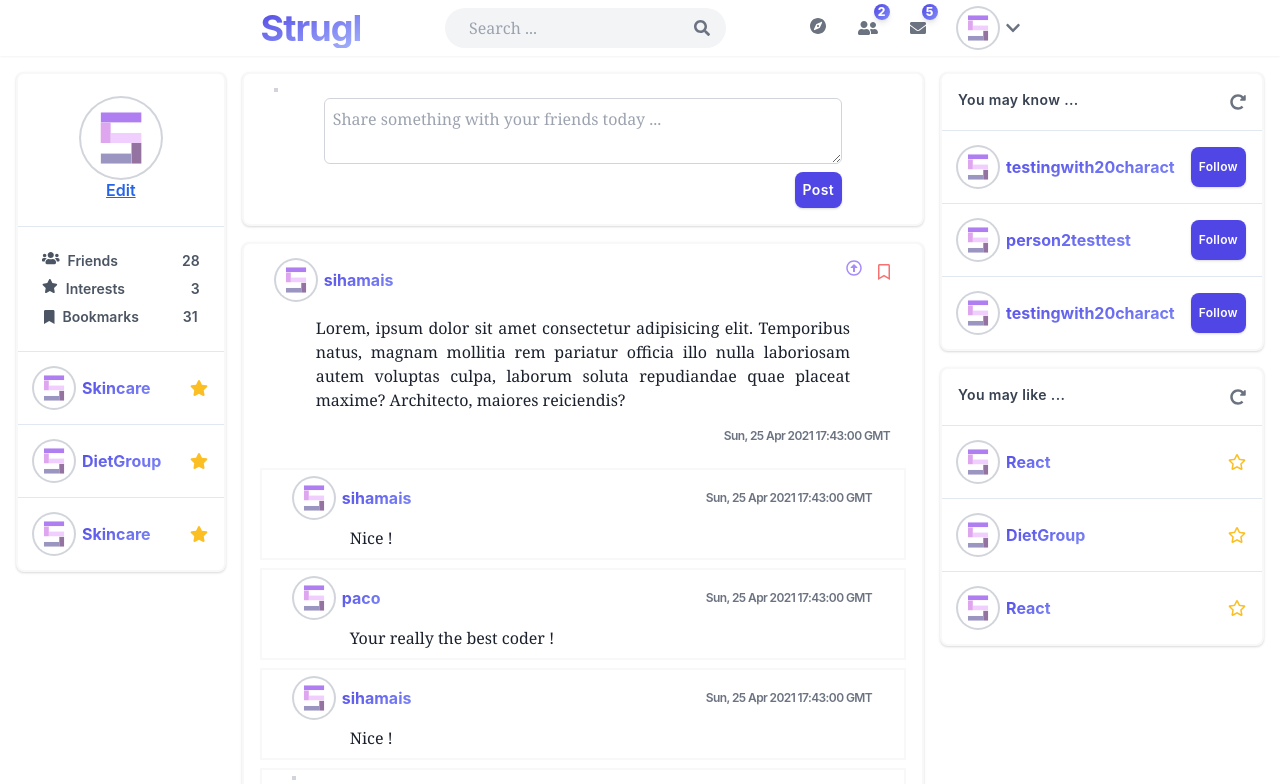
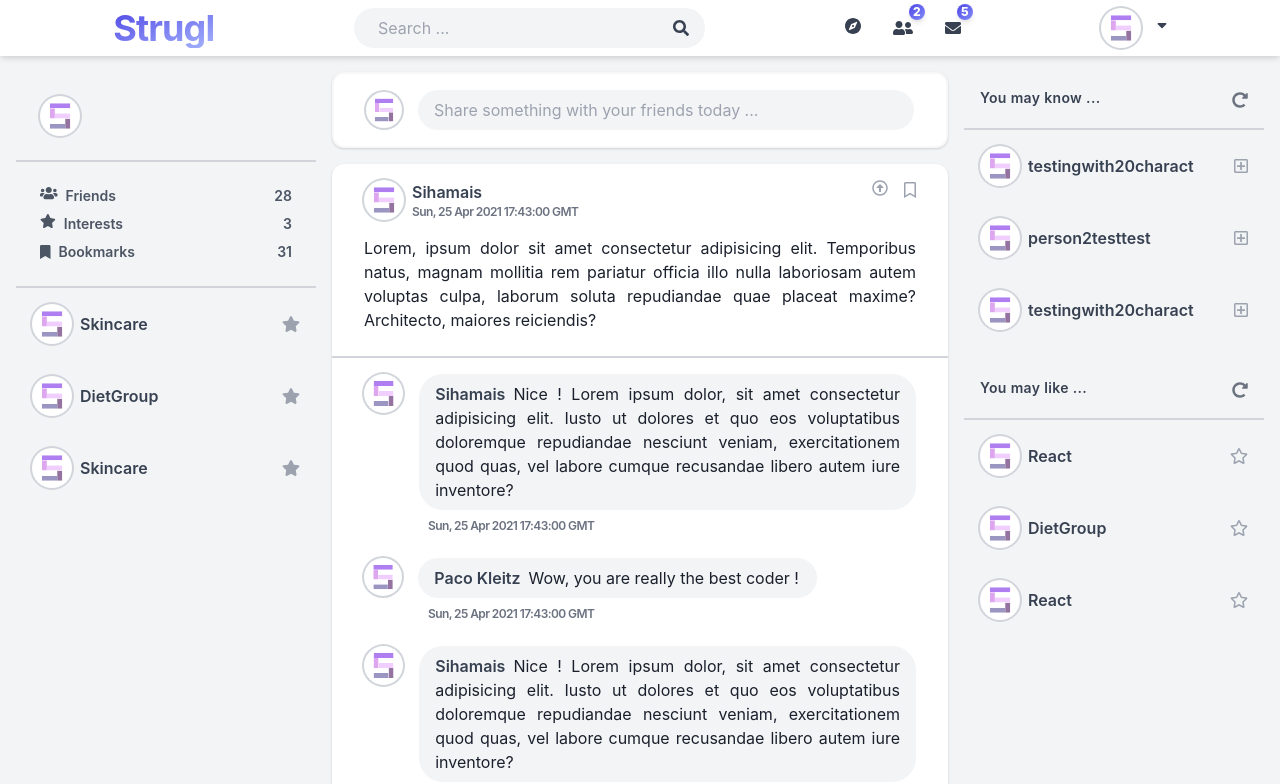
Before and after one commit to pacokleitz/strugl, a Next.js app in the folder client/: page /dashboard in a window 1280 px wide. Shown: the top 784 px of the page. Built offline with nearby package versions, Linux system fonts and the light colour scheme.

Commit message:
Css work

```diff
--- a/client/components/header.tsx
+++ b/client/components/header.tsx
@@ -1,5 +1,5 @@
 import {
-  faChevronDown,
+  faChevronCircleDown,
   faSortDown,
   faEnvelope,
   faUser,
@@ -17,13 +17,13 @@ export default function Header() {
   const router = useRouter();
 
   function SignOut() {
-    window.localStorage.clear();
+    localStorage.clear();
     router.push("/");
   }
 
   return (
-    <div className="sticky top-0 w-full h-auto p-2 mb-4 shadow-sm flex flex-row content-center m-auto text-center justify-evenly align-baseline bg-white">
-      <div className="w-2/3 flex flex-row content-center m-auto text-center justify-around">
+    <div className="sticky top-0 w-full h-auto p-2 mb-4 shadow-md flex flex-row m-auto text-center align-baseline justify-between bg-white">
+      <div className="w-10/12 flex flex-row m-auto text-center justify-between">
         <Link href="/dashboard" as="/">
           <h1 className="bg-gradient-to-br from-indigo-600 to-indigo-300 bg-clip-text text-transparent text-4xl font-bold tracking-tight cursor-pointer">
             Strugl
@@ -32,18 +32,18 @@ export default function Header() {
         <div className="focus-within:shadow-inner flex flex-row px-4 py-1 items-center justify-between w-1/3 rounded-3xl bg-gray-100 focus:outline-none focus:ring-2 focus:ring-gray-200">
           <input
             placeholder="Search ..."
-            className="px-2 bg-transparent font-serif focus:outline-none w-full"
+            className="text-md subpixel-antialiased text-justify px-2 bg-transparent focus:outline-none w-full"
           />
           <FontAwesomeIcon
             icon={faSearch}
-            className=" w-5 h-5 text-gray-500 hover:text-gray-600 cursor-pointer"
+            className=" w-5 h-5 text-gray-700 cursor-pointer transform-gpu hover:rotate-45 rotate-0"
           />
         </div>
-        <div className="flex flex-row content-center justify-around items-end space-x-8">
+        <div className="flex flex-row content-center justify-between items-end space-x-8">
           <div className="self-center relative inline-block">
             <FontAwesomeIcon
               icon={faCompass}
-              className="w-8 h-8 text-gray-500 hover:text-gray-600 cursor-pointer transition duration-500 ease-in-out transform-gpu hover:rotate-180 rotate-0"
+              className="w-8 h-8 text-gray-700 cursor-pointer transition duration-500 ease-in-out transform-gpu hover:rotate-180 rotate-0"
               to="/profile"
               title="Explore"
             />
@@ -51,7 +51,7 @@ export default function Header() {
           <div className="relative inline-block">
             <FontAwesomeIcon
               icon={faUserFriends}
-              className="w-8 h-8 text-gray-500 hover:text-gray-600 cursor-pointer"
+              className="w-8 h-8 text-gray-700 hover:text-gray-600 cursor-pointer"
               to="/profile"
             />
             <span className="shadow-md absolute -top-2 -right-3 w-4 h-4 rounded-full bg-gradient-to-br from-indigo-600 to-indigo-400 text-white font-extrabold text-xs">
@@ -61,19 +61,25 @@ export default function Header() {
           <div className="relative inline-block">
             <FontAwesomeIcon
               icon={faEnvelope}
-              className="w-8 h-8 text-gray-500 hover:text-gray-600 cursor-pointer"
+              className="w-8 h-8 text-gray-700 hover:text-gray-600 cursor-pointer"
               to="/profile"
             />
             <span className="shadow-md absolute -top-2 -right-3 w-4 h-4 rounded-full bg-gradient-to-br from-indigo-600 to-indigo-400 text-white font-extrabold text-xs text-center">
               5
             </span>
           </div>
-          <div className="relative flex flex-row space-x-2 items-center">
+        </div>
+        <div className="relative flex flex-row space-x-2 items-start">
           <a href="/profile">
             <img
               src="default.svg"
-                className="w-10 rounded-full bg-white ring-2 ring-gray-300"
+              className="inline-block mr-2 w-10 rounded-full bg-white ring-2 ring-gray-300"
             />
+            {localStorage.getItem("username") && (
+              <p className="inline-block text-md text-center font-semibold text-gray-700 group-hover:text-gray-700 subpixel-antialiased">
+                {localStorage.getItem("username")}
+              </p>
+            )}
           </a>
           <Menu as="div" className="relative inline-block text-center">
             {({ open }) => (
@@ -81,8 +87,8 @@ export default function Header() {
                 <div>
                   <Menu.Button>
                     <FontAwesomeIcon
-                        icon={faChevronDown}
-                        className="w-6 h-4 text-gray-500 hover:text-gray-600 cursor-pointer focus:outline-none"
+                      icon={faSortDown}
+                      className="w-5 h-7 text-gray-700 cursor-pointer focus:outline-none"
                     />
                   </Menu.Button>
                 </div>
@@ -106,9 +112,9 @@ export default function Header() {
                           <p className="inline-block text-gray-700 text-sm font-medium tracking-wide">
                             Signed in as
                           </p>{" "}
-                            {window.localStorage.getItem("username") && (
+                          {localStorage.getItem("username") && (
                             <p className="inline-block text-sm font-bold bg-gradient-to-br from-indigo-600 to-indigo-400 bg-clip-text text-transparent tracking-wide">
-                                {window.localStorage.getItem("username")}
+                              {localStorage.getItem("username")}
                             </p>
                           )}
                         </div>
@@ -149,6 +155,5 @@ export default function Header() {
         </div>
       </div>
     </div>
-    </div>
   );
 }
--- a/client/pages/dashboard.tsx
+++ b/client/pages/dashboard.tsx
@@ -9,13 +9,13 @@ let chat: string[];
 
 export default function Dashboard(context: any) {
   return (
-    <div className="min-h-screen h-auto w-screen max-w-screen ">
+    <div className="min-h-screen h-auto w-screen max-w-full bg-gray-100 ">
       <Head>
         <title>Strugl</title>
         <link rel="icon" href="/favicon.ico" />
       </Head>
       <Header />
-      <div className="grid grid-flow-col w-auto px-4 m-auto gap-4 justify-between pb-4">
+      <div className="max-w-full w-screen grid grid-cols-4 px-4 m-auto gap-4 justify-between pb-4">
         <Profile />
         <Feed />
         <Suggestions />
--- a/client/pages/login.tsx
+++ b/client/pages/login.tsx
@@ -43,7 +43,7 @@ export default function LogIn() {
 
   const onSubmit: SubmitHandler<FormInputs> = useCallback((data) => {
     const user = new User(1, data.username, data.email);
-    window.localStorage.setItem("username", user.username);
+    localStorage.setItem("username", user.username);
     router.push(
       { pathname: "/dashboard", query: { username: user.username } },
       "/"
--- a/client/pages/signup.tsx
+++ b/client/pages/signup.tsx
@@ -41,7 +41,7 @@ export default function SignUp() {
 
   const onSubmit: SubmitHandler<FormInputs> = useCallback((data) => {
   const user = new User(1, data.username, data.email);
-  window.localStorage.setItem("username", user.username);
+  localStorage.setItem("username", user.username);
   router.push(
     { pathname: "/dashboard", query: { username: user.username }, },
     "/"
--- a/client/pages/widgets/feed.tsx
+++ b/client/pages/widgets/feed.tsx
@@ -16,13 +16,18 @@ import { useState } from "react";
 
 // Données de tests (à supprimer après)
 let testDate = new Date(2021, 3, 25, 17, 43);
-const siham = new User(34, "sihamais", "sihamais98@gmail.com");
-const paco = new User(32, "paco", "sihamais98@gmail.com");
-const comment1 = new Comment(12, siham, "Nice !", testDate);
+const siham = new User(34, "Sihamais", "sihamais98@gmail.com");
+const paco = new User(32, "Paco Kleitz", "sihamais98@gmail.com");
+const comment1 = new Comment(
+  12,
+  siham,
+  "Nice ! Lorem ipsum dolor, sit amet consectetur adipisicing elit. Iusto ut dolores et quo eos voluptatibus doloremque repudiandae nesciunt veniam, exercitationem quod quas, vel labore cumque recusandae libero autem iure inventore?",
+  testDate
+);
 const comment2 = new Comment(
   15,
   paco,
-  "Your really the best coder !",
+  "Wow, you are really the best coder !",
   testDate
 );
 
@@ -63,29 +68,31 @@ function CommentsRender(props: any) {
   const date = props.comment.date.toUTCString();
 
   return (
-    <div className="px-8 py-2 space-y-2 bg-white border-2 border-gray-100 border-opacity-60">
+    <div className="px-4 py-2 space-y-2 bg-white">
       <div className="flex flex-row justify-between">
-        <a href="/profile" className="group">
-          <div className="w-min flex flex-row content-between items-center space-x-2">
+        <div className="flex flex-row space-x-4">
           {props.comment.author.pic && <img src={props.comment.author.pic} />}
           {!props.comment.author.pic && (
+            <a href="/profile" className="group">
               <img
                 src="default.svg"
                 className="w-10 rounded-full bg-white ring-2 ring-gray-300"
               />
+            </a>
           )}
-            <h3 className="font-bold bg-gradient-to-br from-indigo-600 to-indigo-400 bg-clip-text text-transparent group-hover:text-indigo-600">
+          <div className="w-11/12 text-justify rounded-3xl bg-gray-100 p-2 px-4">
+            <a
+              href="/profile"
+              className="float-left mr-2  w-auto font-semibold text-gray-700 hover:text-gray-900 subpixel-antialiased"
+            >
               {props.comment.author.username}
-            </h3>
+            </a>
+            {props.comment.content}
           </div>
-        </a>
-        <p className="text-right self-center text-xs font-semibold text-gray-500 tracking-tighter">
+        </div>
+      </div>
+      <p className="text-left ml-16 self-center text-xs font-semibold text-gray-500 tracking-tighter">
         {date}
-        </p>
-      </div>
-
-      <p className="mx-14 text-md font-regular text-justify font-serif subpixel-antialiased">
-        {props.comment.content}
       </p>
     </div>
   );
@@ -121,11 +128,11 @@ function PostRender(props: any) {
   }
 
   return (
-    <div className="py-4 shadow bg-white border-2 border-gray-100 border-opacity-60 rounded-lg space-y-6">
+    <div className="shadow py-4 bg-white rounded-xl space-y-6 divide-y-2 divide-gray-300">
       <div className="px-8 space-y-4">
         <div className="flex flex-row justify-between">
           <a href="/profile" className="group">
-            <div className="w-min flex flex-row content-between items-center space-x-2">
+            <div className="w-max flex flex-row space-x-2">
               {props.post.author.pic && <img src={props.post.author.pic} />}
               {!props.post.author.pic && (
                 <img
@@ -133,58 +140,53 @@ function PostRender(props: any) {
                   className="w-10 rounded-full bg-white ring-2 ring-gray-300"
                 />
               )}
-              <h3 className="font-bold bg-gradient-to-br from-indigo-600 to-indigo-400 bg-clip-text text-transparent group-hover:text-indigo-600">
+              <div>
+                <h3 className="text-left font-semibold text-gray-700 group-hover:text-gray-900 subpixel-antialiased">
                   {props.post.author.username}
                 </h3>
+                <p className="text-xs font-semibold text-gray-500 tracking-tighter">
+                  {date}
+                </p>
+              </div>
             </div>
           </a>
           <div className="flex flex-row space-x-4">
             <FontAwesomeIcon
               icon={currentVote}
-              className="w-6 text-purple-400 hover:text-purple-500 cursor-pointer	self-start"
+              className="w-5 text-gray-400 hover:text-purple-400 cursor-pointer	self-start"
               onClick={Upvote}
             />
             <FontAwesomeIcon
               icon={currentBookmark}
-              className="w-6 h-6 text-red-400 hover:text-red-500 cursor-pointer	self-start"
+              className="w-5 h-5 text-gray-400 hover:text-red-400 cursor-pointer	self-start"
               onClick={Mark}
             />
           </div>
         </div>
 
-        <p className="mx-10 text-md font-regular text-justify font-serif subpixel-antialiased">
+        <p className=" text-md font-regular text-justify subpixel-antialiased">
           {props.post.content}
         </p>
-        <p className="text-right text-xs font-semibold text-gray-500 tracking-tighter">
-          {date}
-        </p>
       </div>
-      <div className="px-4 space-y-2">
+      <div className="px-4 py-2 space-y-2">
         {props.post.comments &&
           commentsList.map((comment: Comment) => (
             <CommentsRender key={props.post.id} comment={comment} />
           ))}
-        <form className="flex flex-col px-8 py-2 space-y-2 bg-white border-2 border-gray-100 border-opacity-60">
-          <a href="/profile" className="group">
-            <div className="w-min flex flex-row content-between items-center space-x-2">
+        <form className="flex flex-col px-4 py-2 space-y-2 bg-white">
+          <div className="flex flex-row justify-between items-center space-x-4">
+            <a href="/profile" className="w-max">
               <img
                 src="default.svg"
                 className="w-10 rounded-full bg-white ring-2 ring-gray-300"
               />
-              {window.localStorage.getItem("username") && (
-                <h3 className="font-bold bg-gradient-to-br from-indigo-600 to-indigo-400 bg-clip-text text-transparent group-hover:text-indigo-600">
-                  {window.localStorage.getItem("username")}
-                </h3>
-              )}
+            </a>
+            <input
+              placeholder="Leave a comment ..."
+              className="w-full p-2 px-4 rounded-3xl bg-gray-100 focus:shadow-inner focus:outline-none text-md text-justify subpixel-antialiased"
+              required
+            />
           </div>
-          </a>
-          <textarea
-            placeholder="Comment this post ..."
-            className="mx-12 mt-2 p-2 rounded-md border focus:shadow-inner border-gray-300 focus:outline-none text-md text-justify font-serif subpixel-antialiased"
-          ></textarea>
-          <button className="mx-12 text-sm shadow self-end w-min p-2 rounded-lg bg-indigo-600 text-white font-semibold tracking-wide hover:bg-opacity-90">
-            Post
-          </button>
         </form>
       </div>
     </div>
@@ -195,29 +197,21 @@ export default function Feed() {
   const [list, setList] = useState(PostsList);
 
   return (
-    <div className="w-full flex-grow-0 content-center text-center flex flex-col space-y-4">
-      <form className="px-8 py-4 shadow bg-white border-2 border-gray-100 border-opacity-60 rounded-lg space-y-2 flex flex-col">
-        <a href="/profile" className="group w-max">
-          <div className="w-min flex flex-row content-between items-center space-x-2">
+    <div className="col-span-2 w-full content-center text-center flex flex-col space-y-4">
+      <form className="shadow px-8 py-4 bg-white border-2 border-gray-100 border-opacity-60 rounded-xl space-y-2 flex flex-col">
+        <div className="flex flex-row justify-between items-center space-x-4">
+          <a href="/profile" className="w-max">
             <img
               src="default.svg"
               className="w-10 rounded-full bg-white ring-2 ring-gray-300"
             />
-            {window.localStorage.getItem("username") && (
-              <h3 className="font-bold bg-gradient-to-br from-indigo-600 to-indigo-400 bg-clip-text text-transparent group-hover:text-indigo-600">
-                {window.localStorage.getItem("username")}
-              </h3>
-            )}
+          </a>
+          <input
+            placeholder="Share something with your friends today ..."
+            className="w-full p-2 px-4 rounded-3xl bg-gray-100 focus:shadow-inner focus:outline-none text-md text-justify subpixel-antialiased"
+            required
+          />
         </div>
-        </a>
-        <textarea
-          placeholder="Share something with your friends today ..."
-          className="mx-12 mt-2 p-2 rounded-md border focus:shadow-inner border-gray-300 focus:outline-none text-md text-justify font-serif resize-y subpixel-antialiased"
-          required
-        ></textarea>
-        <button className="mx-12 text-sm shadow self-end w-min p-2 rounded-lg bg-indigo-600 text-white font-semibold tracking-wide hover:bg-opacity-90">
-          Post
-        </button>
       </form>
       {list.map((post: Post) => (
         <PostRender key={post.id} post={post} />
--- a/client/pages/widgets/profile.tsx
+++ b/client/pages/widgets/profile.tsx
@@ -39,7 +39,7 @@ function SubjectRender(props: any) {
               />
             )}
 
-            <h3 className="font-bold bg-gradient-to-br from-indigo-600 to-indigo-400 bg-clip-text text-transparent group-hover:text-indigo-600">
+            <h3 className="font-semibold text-md text-gray-700 group-hover:text-gray-900 subpixel-antialiased">
               {props.subject.title}
             </h3>
           </div>
@@ -47,7 +47,7 @@ function SubjectRender(props: any) {
       </div>
       <FontAwesomeIcon
         icon={currentStar}
-        className="w-6 text-yellow-400 self-center hover:text-yellow-500 cursor-pointer"
+        className="w-5 text-gray-400 self-center hover:text-yellow-400 cursor-pointer"
         onClick={Star}
       />
     </div>
@@ -58,25 +58,18 @@ export default function Profile() {
   const [favsList, setList] = useState(favs);
 
   return (
-    <div className="w-full flex-shrink-0 content-center text-center flex flex-col">
-      <div className="shadow sm:bg-white border-2 border-gray-100 border-opacity-60 rounded-lg divide-y">
-        <div className="p-6 justify-center space-y-2">
+    <div className="w-full text-center flex flex-col">
+      <div className="rounded-lg divide-y-2 divide-gray-300">
+        <div className="flex flex-row p-6 justify-start items-center space-x-2">
           <img
             src="default.svg"
-            className="w-20 rounded-full bg-white ring-2 ring-gray-300 self-center m-auto"
+            className="w-10 rounded-full bg-white ring-2 ring-gray-300 self-center"
           />
-          {window.localStorage.getItem("username") && (
-            <p className="text-lg text-center font-bold bg-gradient-to-br from-indigo-600 to-indigo-400 bg-clip-text text-transparent">
-              {window.localStorage.getItem("username")}
+          {localStorage.getItem("username") && (
+            <p className="inline-block text-md text-center font-semibold text-gray-700 group-hover:text-gray-900 subpixel-antialiased">
+              {localStorage.getItem("username")}
             </p>
           )}
-
-          <a
-            href="/profile"
-            className="underline text-blue-600 text-center font-semibold hover:text-blue-700"
-          >
-            Edit
-          </a>
         </div>
         <div className="p-6 space-y-2 items-start">
           <a className="flex flex-row justify-between space-x-16 text-sm font-semibold text-gray-600 hover:text-blue-400 cursor-pointer">
@@ -93,7 +86,7 @@ export default function Profile() {
             </div>
             <p>{favsList.length}</p>
           </a>
-          <a className="flex flex-row justify-around space-x-10 text-sm font-semibold text-gray-600 hover:text-red-400 cursor-pointer">
+          <a className="flex flex-row justify-between space-x-10 text-sm font-semibold text-gray-600 hover:text-red-400 cursor-pointer">
             <div className="flex flex-row justify-between space-x-2">
               <FontAwesomeIcon
                 icon={faBookmark}
@@ -104,7 +97,7 @@ export default function Profile() {
             <p>31</p>
           </a>
         </div>
-        <div className="divide-y">
+        <div className="">
           {favsList.map((subject) => (
             <SubjectRender key={subject.id} subject={subject} />
           ))}
--- a/client/pages/widgets/suggestions.tsx
+++ b/client/pages/widgets/suggestions.tsx
@@ -3,7 +3,7 @@ import {
   faStar as faStarFull,
   faRedoAlt,
 } from "@fortawesome/free-solid-svg-icons";
-import { faStar as faStarEmpty } from "@fortawesome/free-regular-svg-icons";
+import { faPlusSquare, faStar as faStarEmpty } from "@fortawesome/free-regular-svg-icons";
 import { useState } from "react";
 import Subject from "../../lib/subject";
 import User from "../../lib/user";
@@ -43,7 +43,7 @@ function SubjectRender(props: any) {
               />
             )}
 
-            <h3 className="font-bold bg-gradient-to-br from-indigo-600 to-indigo-400 bg-clip-text text-transparent group-hover:text-indigo-600">
+            <h3 className="font-semibold text-md text-gray-700 group-hover:text-gray-900 subpixel-antialiased">
               {props.subject.title}
             </h3>
           </div>
@@ -51,7 +51,7 @@ function SubjectRender(props: any) {
       </div>
       <FontAwesomeIcon
         icon={currentStar}
-        className="w-6 text-yellow-400 self-center hover:text-yellow-500 cursor-pointer"
+        className="w-5 text-gray-400 self-center hover:text-yellow-400 cursor-pointer"
         onClick={Star}
       />
     </div>
@@ -72,15 +72,16 @@ function FriendRender(props: any) {
               />
             )}
 
-            <h3 className="font-bold bg-gradient-to-br from-indigo-600 to-indigo-400 bg-clip-text text-transparent group-hover:text-indigo-600">
+            <h3 className="font-semibold text-md text-gray-700 group-hover:text-gray-900 subpixel-antialiased">
               {props.friend.username}
             </h3>
           </div>
         </a>
       </div>
-      <button className="inline-block shadow w-min px-2 p-2 rounded-lg bg-indigo-600 text-white font-semibold text-xs tracking-wide hover:bg-opacity-90">
-        Follow
-      </button>
+      <FontAwesomeIcon
+        icon={faPlusSquare}
+        className="inline-block w-5 text-gray-400 self-center hover:text-indigo-500 cursor-pointer"
+      />
     </div>
   );
 }
@@ -90,8 +91,8 @@ export default function Suggestions() {
   const [friendsList, setFriendsList] = useState(FriendsSuggestions);
 
   return (
-    <div className="w-max flex-shrink-0 content-center text-center flex flex-col space-y-4">
-      <div className="shadow sm:bg-white border-2 border-gray-100 border-opacity-60 rounded-lg divide-y">
+    <div className="w-full text-center flex flex-col space-y-4">
+      <div className="rounded-lg divide-y-2 divide-gray-300">
         <div className="flex flex-row justify-between p-4">
           <h3 className="text-left text-sm font-semibold tracking-wide text-gray-700">
             You may know ...
@@ -103,11 +104,13 @@ export default function Suggestions() {
             />
           </button>
         </div>
+        <div>
           {friendsList.map((friend: User) => (
             <FriendRender key={friend.id} friend={friend} />
           ))}
         </div>
-      <div className="shadow bg-white border-2 border-gray-100 border-opacity-60 rounded-lg divide-y">
+      </div>
+      <div className="rounded-lg divide-y-2 divide-gray-300">
         <div className="flex flex-row justify-between p-4">
           <h3 className="text-left text-sm font-semibold tracking-wide text-gray-700">
             You may like ...
@@ -119,10 +122,12 @@ export default function Suggestions() {
             />
           </button>
         </div>
+        <div>
           {subjectsList.map((subject: Subject) => (
             <SubjectRender key={subject.id} subject={subject} />
           ))}
         </div>
       </div>
+    </div>
   );
 }
```
Lines whose indentation alone changed are shown as unchanged.
